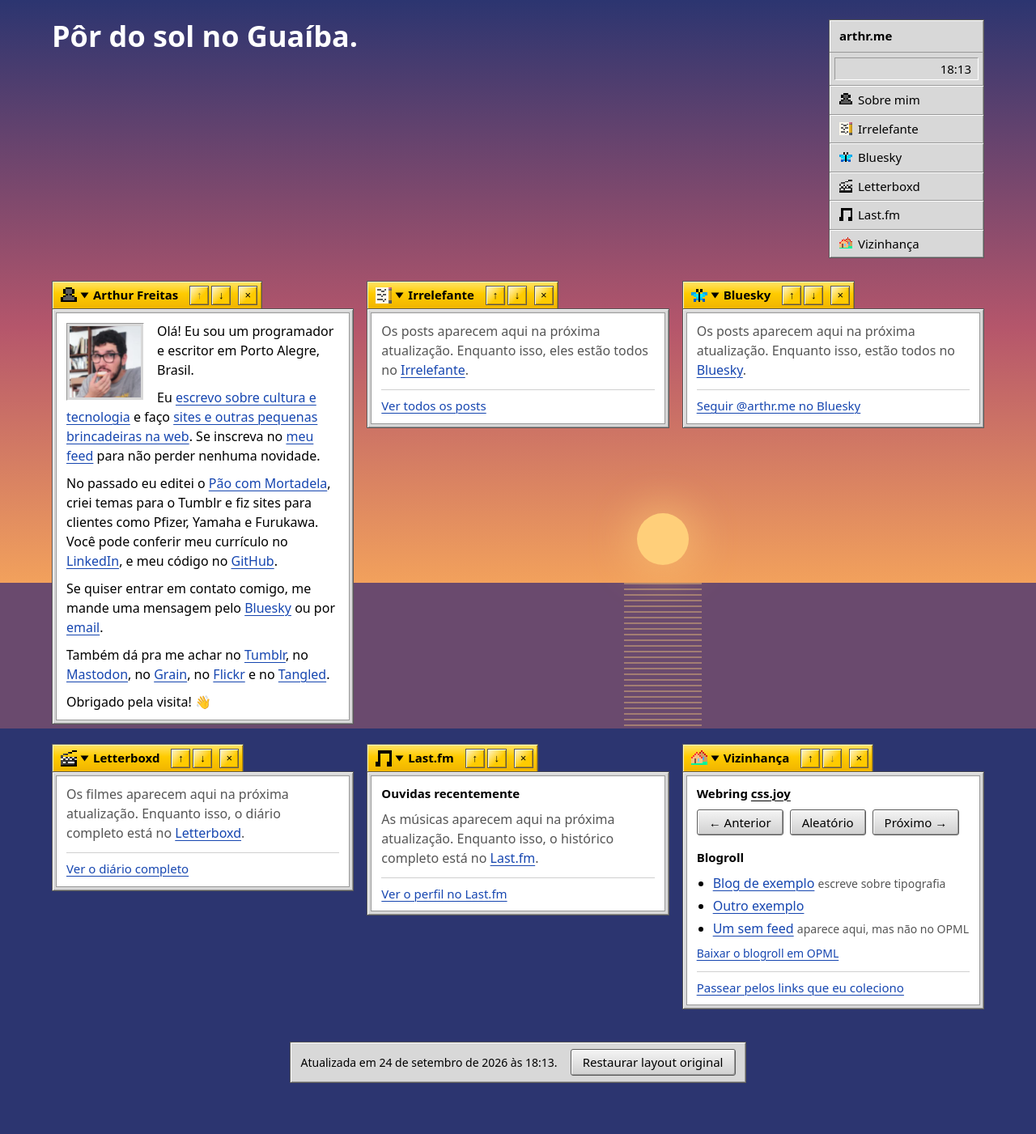
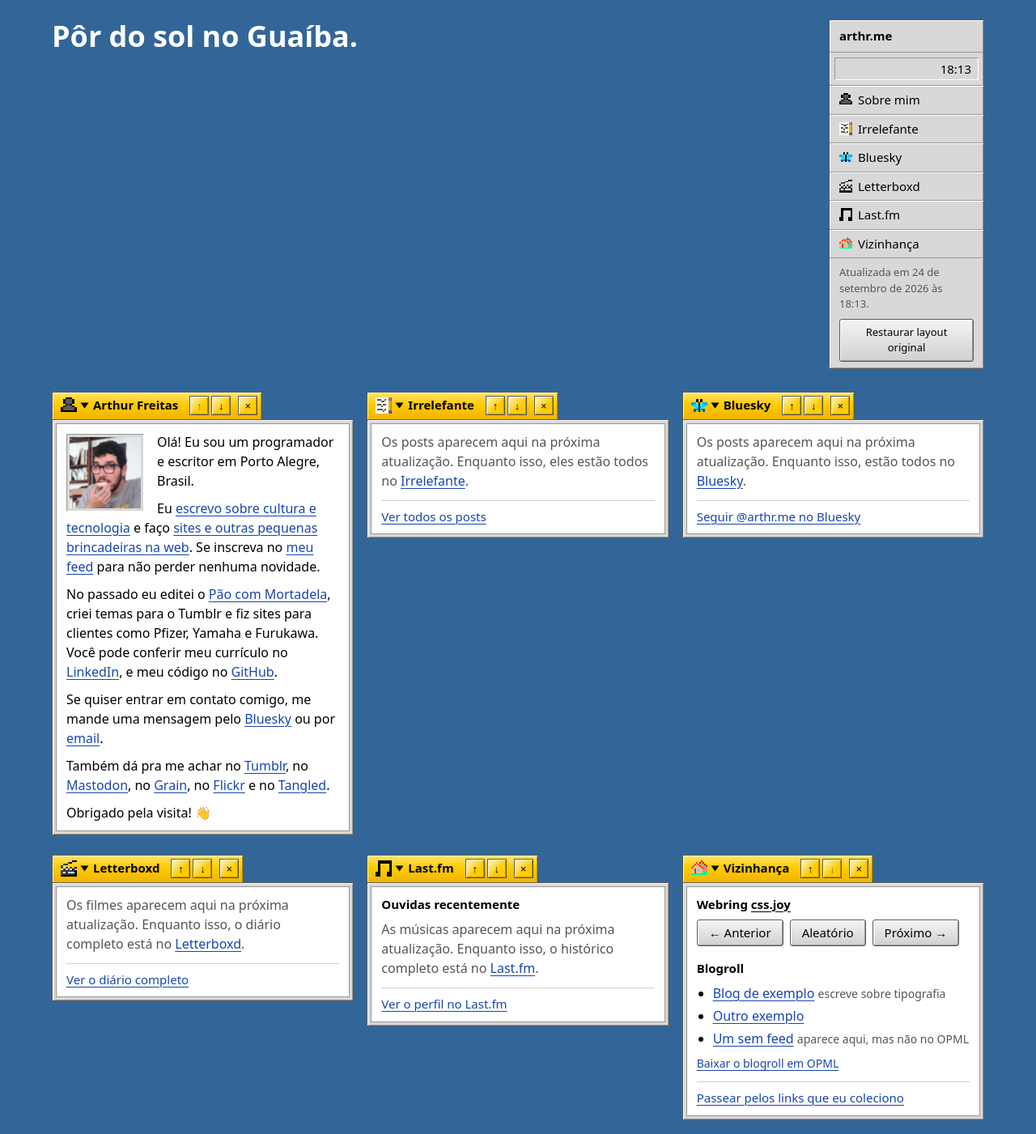
Before and after one commit to arthrfrts/arthrfrts, a Jekyll site: the page built from index.html, in a window 1280 px wide. Shown: the whole page at 81% size. Built offline with Jekyll 4.4.1, drawn with Linux system fonts in a browser that asks for light colours; some web fonts are replaced; before the commit the page ends 1370 px from its top, so only the background shows below that.

Commit message:
status e restaurar na Deskbar; mesa cobre o viewport inteiro
Move "Atualizada em..." e o botão de restaurar layout do rodapé (que
deixa de existir) para a Deskbar, junto do relógio e do menu de
janelas. O papel de parede volta a ser uma cor só, o azul clássico do
desktop do Be, sem o gradiente de céu/sol/reflexo que variava por
período do dia (isso deve virar configurável mais adiante).

No modo mesa, o painel passa a cobrir o viewport inteiro (position:
fixed; inset: 0) em vez de só a área abaixo do cabeçalho, então as
janelas podem ser arrastadas por toda a tela — inclusive por baixo da
Deskbar, que fica por cima. As janelas abrem em cascata dentro do
viewport (começando logo abaixo do cabeçalho) em vez de seguir a
posição da grade, que podia ultrapassar a altura da tela; overlap
entre janelas é esperado. Com isso a mesa nunca cria rolagem, então o
código que crescia a altura do painel (ajustarAltura) saiu; um
ResizeObserver por janela agora só reclampa sua posição quando o
conteúdo dela muda de tamanho.

Co-Authored-By: Claude Sonnet 5 <noreply@anthropic.com>
Claude-Session: https://claude.ai/code/session_01Wd4LE6eNbZWtcp2ueuCc9x

```diff
--- a/_layouts/base.html
+++ b/_layouts/base.html
@@ -1,5 +1,5 @@
 <!doctype html>
-<html lang="{{ site.lang }}" data-periodo="tarde">
+<html lang="{{ site.lang }}">
 <head>
   <meta charset="utf-8">
   <meta name="viewport" content="width=device-width, initial-scale=1">
--- a/css/estilo.css
+++ b/css/estilo.css
@@ -1,8 +1,9 @@
 /* ==========================================================================
    arthr.me: portal pessoal, vestido de BeOS/Haiku
-   A área de trabalho é o céu de Porto Alegre (acompanha a hora local e o
-   pôr do sol no Guaíba). Por cima dela: janelas com a aba amarela, Deskbar
-   no canto e botões em relevo. As cores do sistema são as clássicas do Be.
+   A área de trabalho é, por enquanto, uma cor só: o azul clássico do
+   desktop do Be (deve virar um papel de parede escolhível no futuro). Por
+   cima dela: janelas com a aba amarela, Deskbar no canto e botões em
+   relevo, tudo nas cores do sistema.
    ========================================================================== */
 
 :root {
@@ -29,39 +30,10 @@
 
   --largura: 74rem;
 
-  /* Céu (padrão: tarde, no azul da área de trabalho do BeOS) */
-  --ceu-topo: #336698;
-  --ceu-meio: #5b8fc0;
-  --ceu-base: #a9cbe6;
-  --agua: #4d7aa3;
-  --astro: #fff3c2;
-  --astro-x: 62%;
-  --astro-y: 16%;
-  --ceu-tinta: #ffffff;
+  /* Papel de parede: por enquanto, o azul clássico da área de trabalho do BeOS */
+  --papel-de-parede: #336698;
 
   color-scheme: light;
-}
-
-/* Os períodos do dia, no fuso de Porto Alegre (definidos pelo portal.js) */
-[data-periodo="madrugada"] {
-  --ceu-topo: #0d1431; --ceu-meio: #1a2553; --ceu-base: #2b3a6e;
-  --agua: #141d3d; --astro: #e9e6d6; --astro-x: 70%; --astro-y: 14%;
-  --ceu-tinta: #eef1ff;
-}
-[data-periodo="manha"] {
-  --ceu-topo: #7fb3e6; --ceu-meio: #b7d7f0; --ceu-base: #f4e3c6;
-  --agua: #7fa6c4; --astro: #ffd36b; --astro-x: 58%; --astro-y: 66%;
-  --ceu-tinta: #10233f;
-}
-[data-periodo="entardecer"] {
-  --ceu-topo: #2c3570; --ceu-meio: #b5566b; --ceu-base: #f2a15c;
-  --agua: #6a4a6e; --astro: #ffcf7a; --astro-x: 64%; --astro-y: 74%;
-  --ceu-tinta: #ffffff;
-}
-[data-periodo="noite"] {
-  --ceu-topo: #101a3a; --ceu-meio: #1c2a55; --ceu-base: #33406e;
-  --agua: #18223f; --astro: #dcdcd0; --astro-x: 60%; --astro-y: 14%;
-  --ceu-tinta: #eef1ff;
 }
 
 /* --------------------------------------------------------------------------
@@ -77,7 +49,7 @@
 body {
   margin: 0;
   color: var(--tinta);
-  background: var(--ceu-topo);
+  background: var(--papel-de-parede);
   font-family: var(--fonte);
   font-size: 1rem;
   line-height: 1.5;
@@ -119,8 +91,7 @@ a:hover { text-decoration-thickness: 2px; }
 
 /* Relevo: o "bevel" de tudo que é do sistema */
 .deskbar,
-.botao,
-.rodape {
+.botao {
   background: var(--painel);
   border: 1px solid var(--contorno);
   box-shadow:
@@ -144,55 +115,14 @@ a:hover { text-decoration-thickness: 2px; }
 }
 
 /* --------------------------------------------------------------------------
-   A área de trabalho: o céu de Porto Alegre, fixo atrás de tudo
+   A área de trabalho: papel de parede, fixo atrás de tudo
    -------------------------------------------------------------------------- */
 
 .ceu {
   position: fixed;
   inset: 0;
   z-index: -1;
-  background: linear-gradient(
-    to bottom,
-    var(--ceu-topo),
-    var(--ceu-meio) 45%,
-    var(--ceu-base) 80%,
-    var(--agua) 80%
-  );
-  overflow: hidden;
-  transition: background 1.2s ease;
-}
-
-/* O astro (sol ou lua) */
-.ceu::before {
-  content: "";
-  position: absolute;
-  inset-inline-start: var(--astro-x);
-  inset-block-start: var(--astro-y);
-  inline-size: 4rem;
-  aspect-ratio: 1;
-  border-radius: 50%;
-  background: var(--astro);
-  box-shadow: 0 0 3rem 0.75rem color-mix(in srgb, var(--astro) 45%, transparent);
-  translate: -50% -50%;
-  transition: inset 1.2s ease, background 1.2s ease;
-}
-
-/* O reflexo no Guaíba */
-.ceu::after {
-  content: "";
-  position: absolute;
-  inset-block-end: 0;
-  inset-inline-start: var(--astro-x);
-  inline-size: 6rem;
-  block-size: 20%;
-  translate: -50% 0;
-  background: repeating-linear-gradient(
-    to bottom,
-    color-mix(in srgb, var(--astro) 55%, transparent) 0 2px,
-    transparent 2px 7px
-  );
-  opacity: 0.7;
-  transition: inset 1.2s ease;
+  background: var(--papel-de-parede);
 }
 
 /* --------------------------------------------------------------------------
@@ -213,7 +143,7 @@ a:hover { text-decoration-thickness: 2px; }
 .saudacao {
   grid-area: saudacao;
   margin: 0;
-  color: var(--ceu-tinta);
+  color: #fff;
   font-size: clamp(1.5rem, 1.1rem + 2vw, 2.25rem);
   font-weight: 800;
   line-height: 1.15;
@@ -239,6 +169,8 @@ a:hover { text-decoration-thickness: 2px; }
 /* Deskbar */
 
 .deskbar {
+  position: relative;
+  z-index: 2; /* fica por cima das janelas, que na mesa cobrem o viewport inteiro */
   grid-area: deskbar;
   font-size: 0.9375rem;
 }
@@ -304,6 +236,21 @@ a:hover { text-decoration-thickness: 2px; }
   flex-shrink: 0;
   image-rendering: pixelated;
 }
+
+.deskbar__status {
+  padding: 0.5rem 0.75rem;
+  border-block-start: 1px solid var(--relevo-escuro);
+  color: var(--tinta-suave);
+  font-size: 0.8125rem;
+}
+.deskbar__status p { margin: 0 0 0.5rem; }
+.deskbar__status .botao {
+  display: block;
+  inline-size: 100%;
+  padding-block: 0.375rem;
+  font-size: 0.8125rem;
+}
+.deskbar__status .botao[hidden] { display: none; }
 
 /* --------------------------------------------------------------------------
    Janelas: a aba amarela + a moldura em relevo
@@ -473,11 +420,19 @@ a:hover { text-decoration-thickness: 2px; }
 }
 .painel:focus { outline: none; }
 
-/* Modo mesa (ativado pelo JS em telas largas com mouse) */
+/* Modo mesa (ativado pelo JS em telas largas com mouse): cobre o viewport
+   inteiro, para as janelas poderem ser arrastadas por toda a tela sem
+   nunca criar rolagem. */
 
 .painel--mesa {
   display: block;
-  position: relative;
+  position: fixed;
+  inset: 0;
+  z-index: 1;
+  max-inline-size: none;
+  margin: 0;
+  padding: 1rem;
+  overflow: hidden;
 }
 
 .painel--mesa > .widget { position: absolute; }
@@ -786,25 +741,6 @@ a:hover { text-decoration-thickness: 2px; }
 .webring__nome a { color: inherit; }
 
 /* --------------------------------------------------------------------------
-   Rodapé: uma plaquinha do sistema
-   -------------------------------------------------------------------------- */
-
-.rodape {
-  display: flex;
-  flex-wrap: wrap;
-  align-items: center;
-  gap: 0.5rem 1rem;
-  inline-size: fit-content;
-  max-inline-size: calc(100% - 2rem);
-  margin: 2.5rem auto 2rem;
-  padding: 0.5rem 0.75rem;
-  font-size: 0.875rem;
-}
-.rodape p { margin: 0; }
-.rodape .botao[hidden],
-.painel[data-unico] ~ .rodape .botao { display: none; }
-
-/* --------------------------------------------------------------------------
    Telas estreitas: a Deskbar vira horizontal, como no modo do Haiku
    -------------------------------------------------------------------------- */
 
@@ -827,9 +763,7 @@ a:hover { text-decoration-thickness: 2px; }
   .deskbar__janelas { flex: 1 1 100%; order: 4; }
   .deskbar__janelas ul { display: flex; flex-wrap: wrap; }
   .deskbar__janelas li + li { border-block-start: 0; border-inline-start: 1px solid var(--relevo-escuro); }
-
-  /* A saudação ocupa a largura toda: o astro desce para não ficar atrás dela */
-  .ceu::before { inset-block-start: max(var(--astro-y), 56%); }
+  .deskbar__status { flex: 1 1 100%; order: 5; }
 }
 
 @media (prefers-reduced-motion: reduce) {
--- a/index.html
+++ b/index.html
@@ -20,6 +20,11 @@ layout: base
         <li><a href="#vizinhanca"><img class="deskbar__icone" src="/assets/emoji/vizinhanca.png" alt="" width="16" height="16">Vizinhança</a></li>
       </ul>
     </nav>
+
+    <div class="deskbar__status">
+      <p>Atualizada em <time datetime="{{ site.time | date_to_xmlschema }}">{{ site.time | data_completa }}</time>.</p>
+      <button type="button" class="botao" data-restaurar hidden>Restaurar layout original</button>
+    </div>
   </div>
 
   <p class="saudacao" data-saudacao>Olá, de {{ site.cidade }}.</p>
@@ -48,8 +53,4 @@ layout: base
   {% include widgets/vizinhanca.html %}
 </main>
 
-<footer class="rodape">
-  <p>Atualizada em <time datetime="{{ site.time | date_to_xmlschema }}">{{ site.time | data_completa }}</time>.</p>
-  <button type="button" class="botao" data-restaurar hidden>Restaurar layout original</button>
-  <p class="visualmente-oculto" data-anuncio aria-live="polite"></p>
-</footer>
+<p class="visualmente-oculto" data-anuncio aria-live="polite"></p>
--- a/js/portal.js
+++ b/js/portal.js
@@ -1,12 +1,11 @@
 /**
  * portal.js: melhorias progressivas. Sem JS, a página funciona inteira:
- * todos os widgets abertos, na ordem do HTML, e o céu da tarde.
+ * todos os widgets abertos, na ordem do HTML.
  *
- * 1. Céu e relógio no horário de Porto Alegre
- * 2. Widgets: recolher e reordenar (↑/↓), em qualquer tela
- * 3. Modo mesa: em telas largas com mouse, as janelas se arrastam pela aba.
- *    A ordem do DOM acompanha a posição (de cima para baixo, da esquerda
- *    para a direita), então o foco e a leitura seguem o que se vê.
+ * 1. Saudação e relógio no horário de Porto Alegre
+ * 2. Widgets: fechar, recolher e reordenar (↑/↓), em qualquer tela
+ * 3. Modo mesa: em telas largas com mouse, as janelas cobrem o viewport
+ *    inteiro e se arrastam livremente por ele, sem nunca criar rolagem.
  * 4. Last.fm ao vivo, via Pages Function
  */
 
@@ -14,7 +13,7 @@ const FUSO = "America/Sao_Paulo";
 const CHAVE = "arthr.me:portal";
 
 /* ------------------------------------------------------------------------
-   1. Céu e relógio
+   1. Saudação e relógio
    ------------------------------------------------------------------------ */
 
 const SAUDACOES = {
@@ -37,11 +36,9 @@ function periodoAtual() {
   return "noite";
 }
 
-function atualizarCeu() {
-  const periodo = periodoAtual();
-  document.documentElement.dataset.periodo = periodo;
+function atualizarSaudacao() {
   const saudacao = document.querySelector("[data-saudacao]");
-  if (saudacao) saudacao.textContent = SAUDACOES[periodo];
+  if (saudacao) saudacao.textContent = SAUDACOES[periodoAtual()];
 }
 
 const relogio = document.querySelector("[data-relogio]");
@@ -52,10 +49,10 @@ function atualizarRelogio() {
   relogio.dateTime = agora.toISOString();
 }
 
-atualizarCeu();
+atualizarSaudacao();
 atualizarRelogio();
 document.querySelector("[data-bandeja]")?.removeAttribute("hidden");
-setInterval(atualizarCeu, 10 * 60 * 1000);
+setInterval(atualizarSaudacao, 10 * 60 * 1000);
 setInterval(atualizarRelogio, 15 * 1000);
 
 /* ------------------------------------------------------------------------
@@ -85,6 +82,7 @@ function salvarEstado() {
    ------------------------------------------------------------------------ */
 
 const painel = document.querySelector("[data-painel]");
+const topo = document.querySelector(".topo");
 const anuncio = document.querySelector("[data-anuncio]");
 const botaoRestaurar = document.querySelector("[data-restaurar]");
 
@@ -112,10 +110,7 @@ function definirEscondido(widget, escondido) {
   salvarEstado();
   atualizarLimites();
   atualizarMenu();
-  if (mesaAtiva) {
-    aplicarPilha();
-    ajustarAltura();
-  }
+  if (mesaAtiva) aplicarPilha();
 }
 
 function fechar(widget) {
@@ -128,11 +123,10 @@ function abrir(widget) {
   definirEscondido(widget, false);
 
   // Widget nunca posicionado na mesa (ex.: já chegou fechado nesta visita):
-  // mede o lugar que ele ocuparia na grade antes de soltá-lo por cima.
+  // cai na próxima posição da cascata, com uma largura padrão.
   if (mesaAtiva && !widget.style.left) {
-    const medida = medirParaMesa(widget);
-    const { x, y } = estado.mesa?.[widget.id] ?? medida;
-    widget.style.inlineSize = `${medida.largura}px`;
+    if (!widget.style.inlineSize) widget.style.inlineSize = "21rem";
+    const { x, y } = estado.mesa?.[widget.id] ?? proximaCascata();
     posicionar(widget, x, y);
     observador.observe(widget);
   }
@@ -278,47 +272,57 @@ function atualizarMenu() {
 const telaDeMesa = matchMedia("(min-width: 64rem) and (pointer: fine)");
 const PASSO = 10; // px por seta; com Shift, 5×
 const MESMA_LINHA = 48; // janelas com topo a menos disso contam como mesma linha
+const PASSO_CASCATA = 32;
+const MARGEM_CASCATA = 24;
 let mesaAtiva = false;
+let cascata = { x: MARGEM_CASCATA, y: MARGEM_CASCATA };
 
-const observador = new ResizeObserver(() => mesaAtiva && ajustarAltura());
+// Re-clampa cada janela quando o próprio conteúdo dela muda de tamanho
+// (ex.: o Last.fm atualiza ao vivo), pra nada ficar cortado fora da tela.
+const observador = new ResizeObserver((entradas) => {
+  if (!mesaAtiva) return;
+  for (const { target } of entradas) posicionar(target, target.offsetLeft, target.offsetTop);
+});
 
 function recuoDoPainel() {
   const estilo = getComputedStyle(painel);
-  return { inicio: parseFloat(estilo.paddingInlineStart), fim: parseFloat(estilo.paddingInlineEnd) };
+  return {
+    inicioX: parseFloat(estilo.paddingInlineStart),
+    fimX: parseFloat(estilo.paddingInlineEnd),
+    inicioY: parseFloat(estilo.paddingBlockStart),
+    fimY: parseFloat(estilo.paddingBlockEnd),
+  };
 }
 
-/** Posições das janelas no layout em grade, relativas ao painel. */
-function posicoesDaGrade() {
-  const base = painel.getBoundingClientRect();
-  return Object.fromEntries(
-    widgets().map((w) => {
-      const r = w.getBoundingClientRect();
-      return [w.id, { x: r.left - base.left, y: r.top - base.top, largura: r.width }];
-    }),
-  );
+/** Larguras "naturais" das janelas na grade, medidas antes de entrar na mesa. */
+function largurasDaGrade() {
+  return Object.fromEntries(widgets().map((w) => [w.id, w.getBoundingClientRect().width]));
 }
 
-/** Mede onde uma janela cairia na grade normal, saindo da mesa por um instante. */
-function medirParaMesa(w) {
-  painel.classList.remove("painel--mesa");
-  const r = w.getBoundingClientRect();
-  const base = painel.getBoundingClientRect();
-  painel.classList.add("painel--mesa");
-  return { x: r.left - base.left, y: r.top - base.top, largura: r.width };
+/** Reinicia a cascata de posições, começando logo abaixo do cabeçalho. */
+function reiniciarCascata() {
+  const inicioY = Math.max(MARGEM_CASCATA, (topo?.getBoundingClientRect().bottom ?? 0) + 16);
+  cascata = { x: MARGEM_CASCATA, y: inicioY };
 }
 
+/** Próxima posição em cascata, pra novas janelas não caírem todas no mesmo lugar. */
+function proximaCascata() {
+  const pos = { ...cascata };
+  cascata = { x: cascata.x + PASSO_CASCATA, y: cascata.y + PASSO_CASCATA };
+  if (cascata.y > painel.clientHeight - 160) cascata = { x: cascata.x + 48, y: MARGEM_CASCATA };
+  if (cascata.x > painel.clientWidth - 160) cascata = { x: MARGEM_CASCATA, y: MARGEM_CASCATA };
+  return pos;
+}
+
+/** Posiciona a janela dentro dos limites do painel, em qualquer lugar do viewport. */
 function posicionar(w, x, y) {
   const recuo = recuoDoPainel();
-  const maxX = painel.clientWidth - recuo.fim - w.offsetWidth;
-  const nx = Math.round(Math.min(Math.max(x, recuo.inicio), Math.max(maxX, recuo.inicio)));
-  const ny = Math.round(Math.max(y, 0));
+  const maxX = painel.clientWidth - recuo.fimX - w.offsetWidth;
+  const maxY = painel.clientHeight - recuo.fimY - w.offsetHeight;
+  const nx = Math.round(Math.min(Math.max(x, recuo.inicioX), Math.max(maxX, recuo.inicioX)));
+  const ny = Math.round(Math.min(Math.max(y, recuo.inicioY), Math.max(maxY, recuo.inicioY)));
   w.style.left = `${nx}px`;
   w.style.top = `${ny}px`;
-}
-
-function ajustarAltura() {
-  const fundo = Math.max(0, ...widgets().map((w) => w.offsetTop + w.offsetHeight));
-  painel.style.minBlockSize = `${fundo + 24}px`;
 }
 
 function salvarMesa() {
@@ -365,7 +369,6 @@ function reordenarPelaPosicao() {
 function depoisDeMover(w, { anunciarPosicao }) {
   salvarMesa();
   const mudou = reordenarPelaPosicao();
-  ajustarAltura();
   if (anunciarPosicao) {
     const posicao = widgets().indexOf(w) + 1;
     anunciar(
@@ -436,7 +439,6 @@ function prepararArraste(w) {
     e.preventDefault();
     const passo = e.shiftKey ? PASSO * 5 : PASSO;
     posicionar(w, w.offsetLeft + direcao[0] * passo, w.offsetTop + direcao[1] * passo);
-    ajustarAltura();
 
     clearTimeout(pausa);
     pausa = setTimeout(() => depoisDeMover(w, { anunciarPosicao: true }), 500);
@@ -464,19 +466,19 @@ function removerDicas() {
 
 function ativarMesa() {
   if (mesaAtiva) return;
-  const grade = posicoesDaGrade(); // medido ANTES de tirar as janelas da grade
+  const largura = largurasDaGrade(); // medida ANTES de tirar as janelas da grade
 
   painel.classList.add("painel--mesa");
+  reiniciarCascata();
   for (const w of widgets()) {
-    w.style.inlineSize = `${grade[w.id].largura}px`;
-    const { x, y } = estado.mesa?.[w.id] ?? grade[w.id];
+    w.style.inlineSize = `${largura[w.id]}px`;
+    const { x, y } = estado.mesa?.[w.id] ?? proximaCascata();
     posicionar(w, x, y);
     observador.observe(w);
   }
 
   mesaAtiva = true;
   aplicarPilha();
-  ajustarAltura();
   criarDicas();
 }
 
@@ -486,7 +488,6 @@ function desativarMesa() {
   observador.disconnect();
   removerDicas();
   painel.classList.remove("painel--mesa");
-  painel.style.removeProperty("min-block-size");
   for (const w of widgets()) {
     for (const p of ["left", "top", "inline-size", "z-index"]) w.style.removeProperty(p);
     w.classList.remove("widget--ativa", "widget--arrastando");
@@ -497,7 +498,6 @@ function desativarMesa() {
 addEventListener("resize", () => {
   if (!mesaAtiva) return;
   for (const w of widgets()) posicionar(w, w.offsetLeft, w.offsetTop);
-  ajustarAltura();
 });
 
 /* ------------------------------------------------------------------------
```
